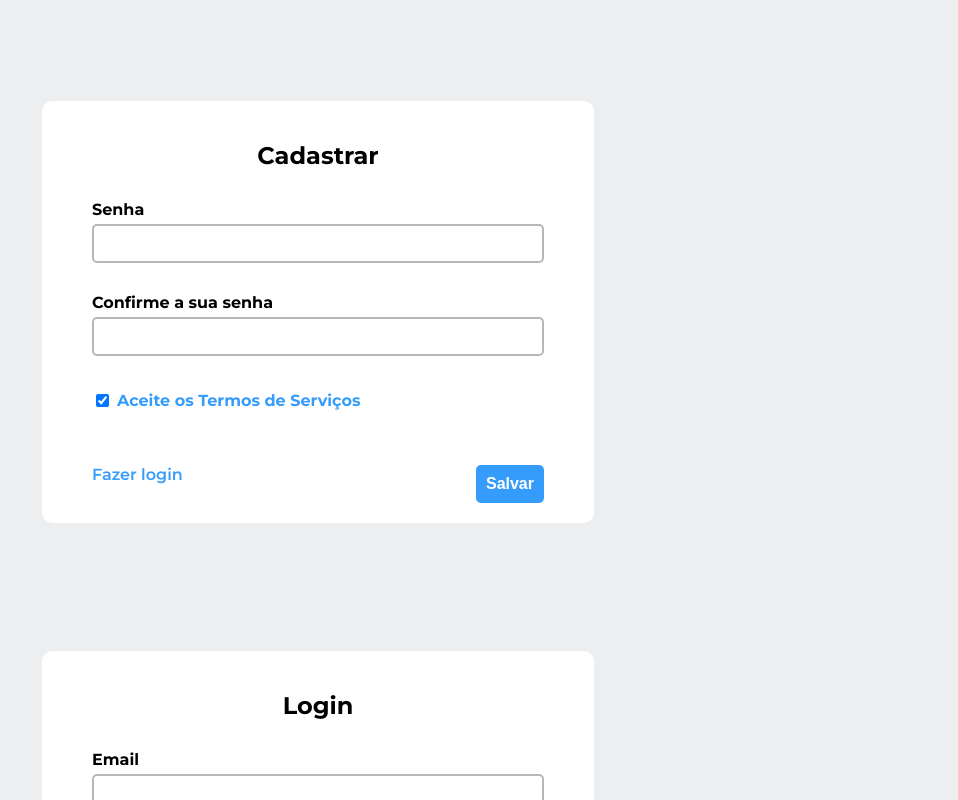
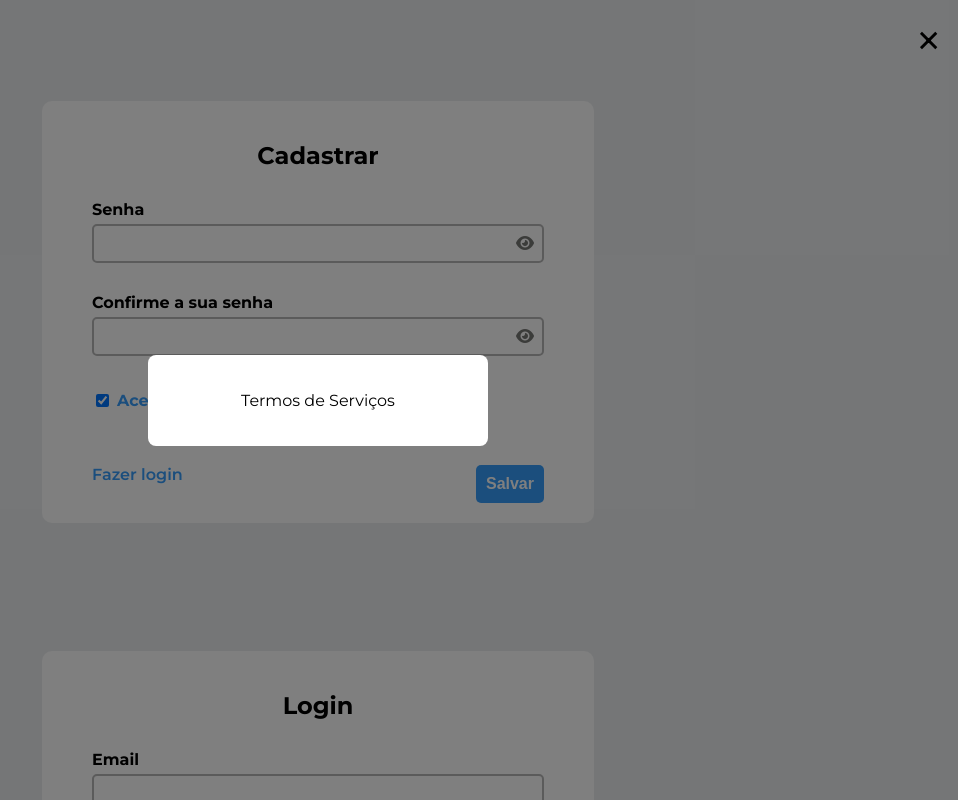
Before and after one commit to milenaa052/Cadastro-React.js, a React (Create React App) app: page / in a window 1280 px wide. Both pictures are taken after a click on the label "Aceite os Termos de Serviços". Shown: the part 1609-2409 px from the top of the page, without its empty margins (322-1280 px from the left). Built offline with nearby package versions, Linux system fonts and the light colour scheme.

Commit message:
Validação do formulário Senha e termos de serviços

```diff
--- a/src/App.css
+++ b/src/App.css
@@ -116,6 +116,19 @@
         float: left;
         font-weight: 500;
       }
+
+      .input-container {
+        position: relative;
+
+        i {
+          position: absolute;
+          right: 10px;
+          top: 50%;
+          transform: translateY(-50%);
+          cursor: pointer;
+          color: var(--cinza-escuro);
+        }
+      }
     }
 
     .check {
@@ -178,6 +191,39 @@
       }
     }
   }
+
+  .modal {
+    position: fixed;
+    top: 0;
+    left: 0;
+    width: 100%;
+    height: 100%;
+    background-color: rgba(0, 0, 0, 0.5);
+    display: flex;
+    justify-content: center;
+    align-items: center;
+    z-index: 1000;
+  }
+
+  .modal-content {
+    background-color: white;
+    padding: 20px;
+    border-radius: 8px;
+    width: 300px;
+    text-align: center;
+  }
+
+  .close {
+    position: absolute;
+    top: 10px;
+    right: 15px;
+    font-size: 50px;
+    cursor: pointer;
+
+    &:hover {
+      color: var(--azul-escuro);
+    }
+  }
 }
 
 
--- a/src/components/CadastroSenha.js
+++ b/src/components/CadastroSenha.js
@@ -7,6 +7,14 @@ const RegistrationForm = () => {
     termos: '',
   });
 
+  const [showPassword, setShowPassword] = useState({
+    senha: false,
+    confirme: false,
+  });
+
+  const [error, setError] = useState('');
+  const [showModal, setShowModal] = useState(false);
+
   const handleChange = (e) => {
     setFormData({
       ...formData,
@@ -14,9 +22,42 @@ const RegistrationForm = () => {
     });
   };
 
+  const exibirSenha = (field) => {
+    setShowPassword({
+      ...showPassword,
+      [field]: !showPassword[field],
+    });
+  };
+
+  const validarSenha = (senha) => {
+    const regex =
+      /^(?=.*[a-z])(?=.*[A-Z])(?=.*\d)(?=.*[@$!%*?&])[A-Za-z\d@$!%*?&]{8,}$/;
+    return regex.test(senha);
+  };
+
   const handleSubmit = (e) => {
     e.preventDefault();
+
+    if (formData.senha !== formData.confirme) {
+      setError('As senhas não coincidem.');
+    }
+
+    else if (!validarSenha(formData.senha)) {
+      setError(
+        'A senha deve ter letra maiúscula, minúscula, número e símbolo.'
+      );
+    } else {
+      setError('');
       console.log('Formulário enviado:', formData);
+    }
+  };
+
+  const openModal = () => {
+    setShowModal(true);
+  };
+
+  const closeModal = () => {
+    setShowModal(false);
   };
 
   return (
@@ -27,15 +68,26 @@ const RegistrationForm = () => {
         <form onSubmit={handleSubmit} className="form">
           <div className="campos">
             <label htmlFor="senha" className="label">Senha</label>
-                <input type="password" id="senha" name="senha" value={formData.senha} onChange={handleChange} required/>
+            <div className="input-container">
+              <input type={showPassword.senha ? 'text' : 'password'} id="senha" name="senha" value={formData.senha} onChange={handleChange} min={8} required/>
+              <i className={`fa-solid ${showPassword.senha ? 'fa-eye-slash' : 'fa-eye'}`} onClick={() => exibirSenha('senha')} />
             </div>
+          </div>
+
           <div className="campos">
             <label htmlFor="confirme" className="label">Confirme a sua senha</label>
-                <input type="password" id="confirme" name="confirme" value={formData.confirme} onChange={handleChange} required/>
+            <div className="input-container">
+              <input type={showPassword.confirme ? 'text' : 'password'} id="confirme" name="confirme" value={formData.confirme} onChange={handleChange} min={8} required/>
+              <i className={`fa-solid ${showPassword.confirme ? 'fa-eye-slash' : 'fa-eye'}`} onClick={() => exibirSenha('confirme')} />
+              {error && <span className="error-message">{error}</span>}
             </div>
+          </div>
+
           <div className="check">
             <input type="checkbox" id="termos" name="termos" value={formData.termos} onChange={handleChange} required/>
-                <label htmlFor="termos" className="label">Aceite os Termos de Serviços</label>
+            <label htmlFor="termos" className="label">
+              Aceite os <span className="termos-link" onClick={openModal}>Termos de Serviços</span>
+            </label>
           </div>
 
           <div className='submit'>
@@ -44,6 +96,15 @@ const RegistrationForm = () => {
           </div>
         </form>
       </div>
+
+      {showModal && (
+        <div className="modal">
+          <div className="modal-content">
+            <span className="close" onClick={closeModal}>&times;</span>
+            <p>Termos de Serviços</p>
+          </div>
+        </div>
+      )}
     </div>
   );
 };
```
Lines whose indentation alone changed are shown as unchanged.
